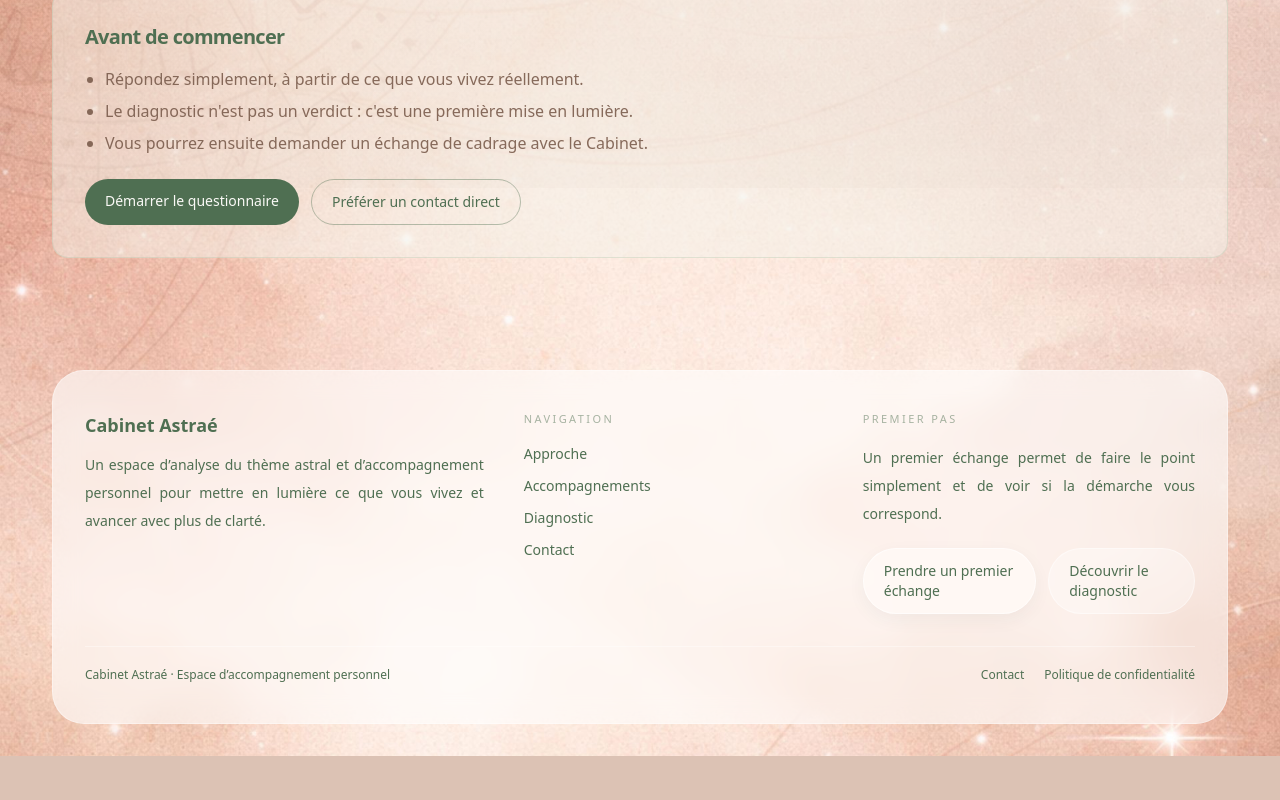
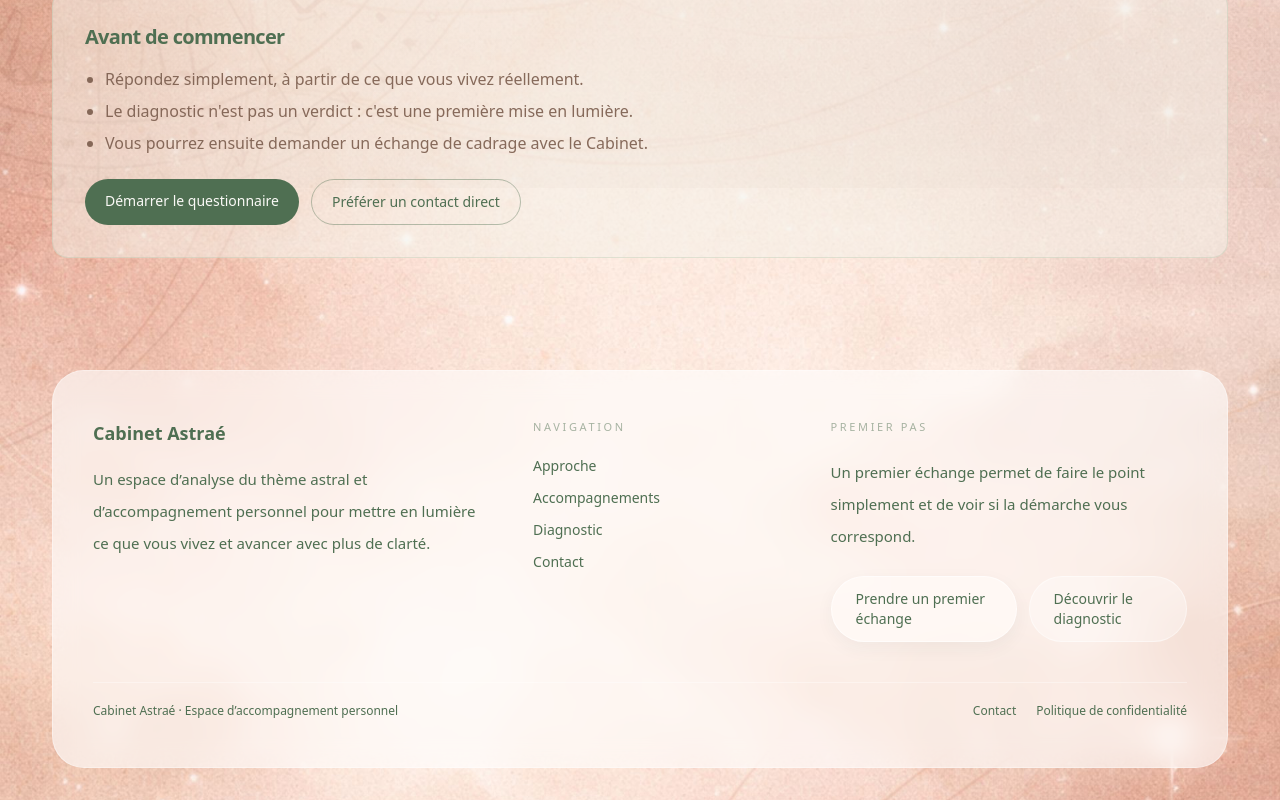
Before and after one commit to arnaudcrestey/cabinet-astrae, a Next.js app: page /analyse in a window 1280 px wide. Shown: the part 612-1412 px from the top of the page. Before the commit the page ends 1368 px from the top, so only its background shows below. Built offline with nearby package versions, Linux system fonts and the light colour scheme.

Commit message:
Update PageFrame.tsx

```diff
--- a/components/projection/PageFrame.tsx
+++ b/components/projection/PageFrame.tsx
@@ -155,22 +155,22 @@ export function PageFrame({
 
       <footer className="mt-8">
         <div className="mx-auto w-full max-w-[1240px] px-4 pb-6 md:px-8 md:pb-8">
-          <div className="rounded-[2rem] border border-white/35 bg-white/60 px-6 py-8 backdrop-blur-md md:px-8 md:py-10">
-            <div className="grid gap-10 md:grid-cols-[1.2fr_0.9fr_1fr] md:items-start">
-              <div>
+          <div className="rounded-[2rem] border border-white/35 bg-white/60 px-6 py-8 backdrop-blur-md md:px-8 md:py-10 lg:px-10 lg:py-12">
+            <div className="grid gap-10 text-center md:grid-cols-[1.1fr_0.7fr_1fr] md:gap-12 md:text-left">
+              <div className="mx-auto max-w-[430px] md:mx-0 md:max-w-[390px]">
                 <p className="text-lg font-semibold text-pine">Cabinet Astraé</p>
-                <p className="mt-3 max-w-md text-justify text-sm leading-7 text-umber/82">
-  Un espace d’analyse du thème astral et d’accompagnement personnel
-  pour mettre en lumière ce que vous vivez et avancer avec plus de
-  clarté.
-</p>
+                <p className="mt-4 text-base leading-8 text-umber/82 md:text-[15px]">
+                  Un espace d’analyse du thème astral et d’accompagnement
+                  personnel pour mettre en lumière ce que vous vivez
+                  et avancer avec plus de clarté.
+                </p>
               </div>
 
-              <div>
-                <p className="text-[11px] uppercase tracking-[0.22em] text-pine/50">
+              <div className="mx-auto md:mx-0">
+                <p className="text-[11px] uppercase tracking-[0.24em] text-pine/50">
                   Navigation
                 </p>
-                <div className="mt-4 flex flex-col gap-3 text-sm text-umber/82">
+                <div className="mt-5 flex flex-col items-center gap-3 text-sm text-umber/82 md:items-start">
                   {links.map((link) => (
                     <Link
                       key={link.href}
@@ -183,26 +183,27 @@ export function PageFrame({
                 </div>
               </div>
 
-              <div>
-                <p className="text-[11px] uppercase tracking-[0.22em] text-pine/50">
+              <div className="mx-auto max-w-[440px] md:mx-0 md:max-w-[380px]">
+                <p className="text-[11px] uppercase tracking-[0.24em] text-pine/50">
                   Premier pas
                 </p>
-               <p className="mt-4 text-justify text-sm leading-7 text-umber/82">
-  Un premier échange permet de faire le point simplement et de voir
-  si la démarche vous correspond.
-</p>
+                <p className="mt-5 text-base leading-8 text-umber/82 md:text-[15px]">
+                  Un premier échange permet de faire le point
+                  simplement et de voir si la démarche vous
+                  correspond.
+                </p>
 
-                <div className="mt-5 flex flex-col gap-3 sm:flex-row md:flex-col lg:flex-row">
+                <div className="mt-6 flex flex-col items-center gap-3 sm:flex-row sm:justify-center md:justify-start">
                   <Link
                     href="/contact"
-                    className="inline-flex items-center justify-center rounded-full border border-white/55 bg-[rgba(255,250,246,0.84)] px-5 py-3 text-sm font-medium text-pine shadow-[0_6px_18px_rgba(46,62,53,0.05)] transition-all duration-300 hover:-translate-y-0.5 hover:border-white/70 hover:bg-[rgba(248,241,234,0.96)]"
+                    className="inline-flex min-h-[52px] items-center justify-center rounded-full border border-white/55 bg-[rgba(255,250,246,0.84)] px-6 py-3 text-sm font-medium text-pine shadow-[0_6px_18px_rgba(46,62,53,0.05)] transition-all duration-300 hover:-translate-y-0.5 hover:border-white/70 hover:bg-[rgba(248,241,234,0.96)]"
                   >
                     Prendre un premier échange
                   </Link>
 
                   <Link
                     href="/analyse"
-                    className="inline-flex items-center justify-center rounded-full border border-white/45 bg-white/35 px-5 py-3 text-sm font-medium text-pine/88 transition-all duration-300 hover:border-white/65 hover:bg-white/55 hover:text-pine"
+                    className="inline-flex min-h-[52px] items-center justify-center rounded-full border border-white/45 bg-white/35 px-6 py-3 text-sm font-medium text-pine/88 transition-all duration-300 hover:border-white/65 hover:bg-white/55 hover:text-pine"
                   >
                     Découvrir le diagnostic
                   </Link>
@@ -210,10 +211,11 @@ export function PageFrame({
               </div>
             </div>
 
-            <div className="mt-8 border-t border-white/35 pt-5">
-              <div className="flex flex-col gap-3 text-xs text-umber/62 sm:flex-row sm:items-center sm:justify-between">
+            <div className="mt-10 border-t border-white/35 pt-5">
+              <div className="flex flex-col items-center gap-3 text-center text-xs text-umber/62 sm:flex-row sm:justify-between sm:text-left">
                 <p>Cabinet Astraé · Espace d’accompagnement personnel</p>
-                <div className="flex flex-wrap gap-x-5 gap-y-2">
+
+                <div className="flex flex-wrap items-center justify-center gap-x-5 gap-y-2">
                   <Link
                     href="/contact"
                     className="transition-colors duration-300 hover:text-pine"
```
